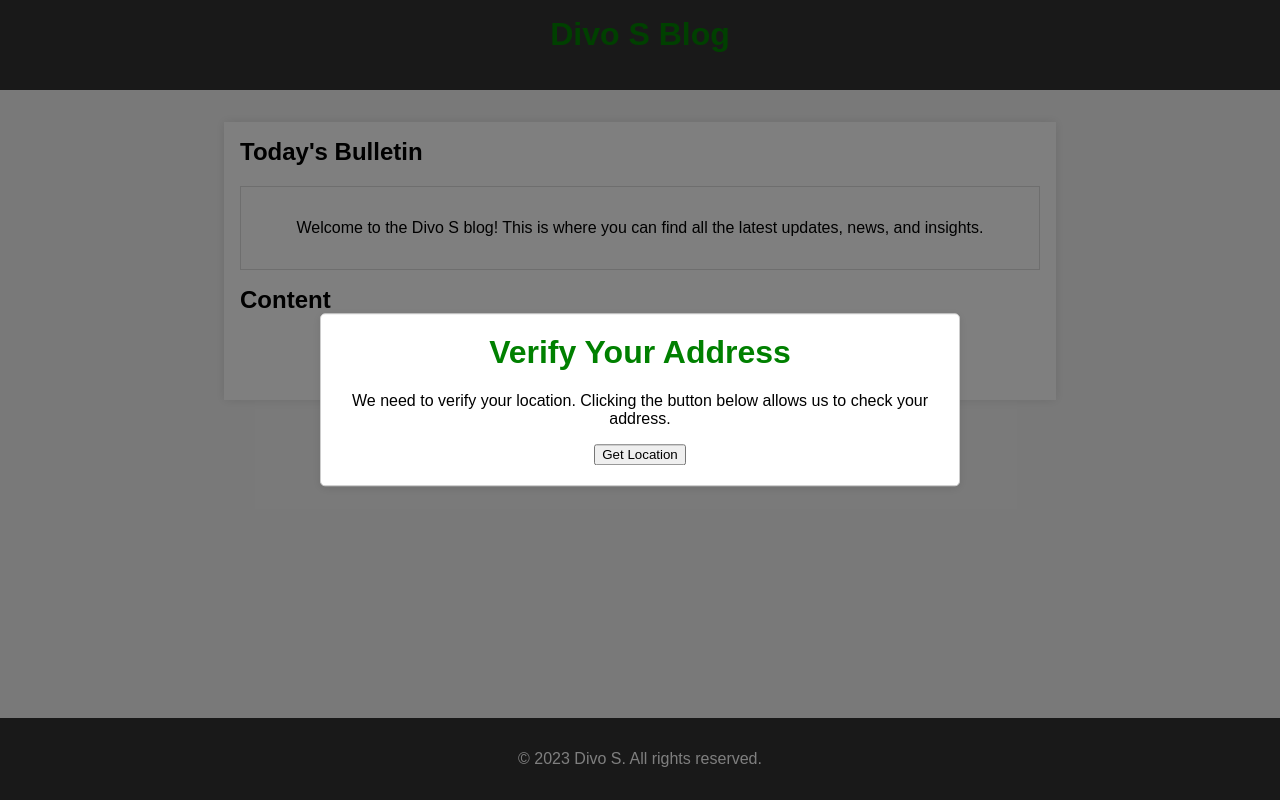
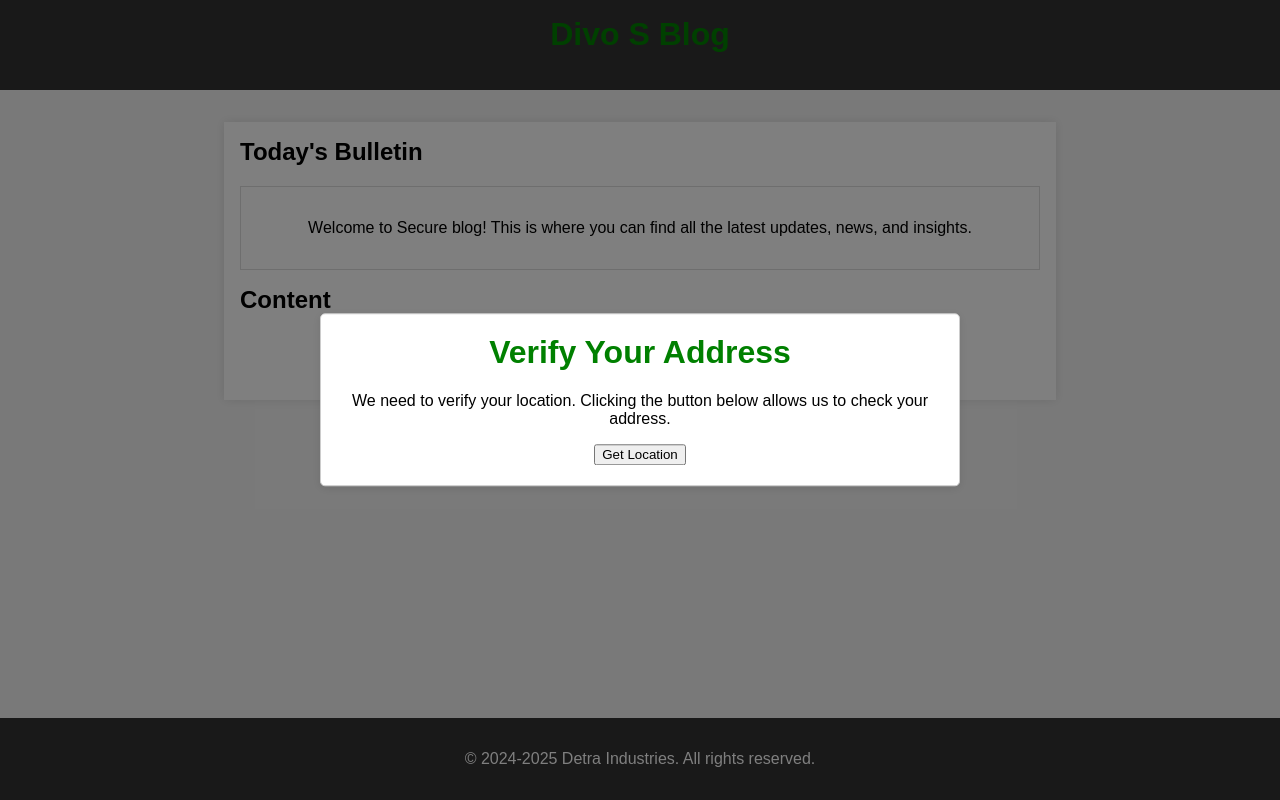
Before and after one commit to TheCleanRat/Engineering-Notebook, a plain HTML site: page index.html in a window 1280 px wide. Drawn offline with Linux system fonts and the light colour scheme; no server answers.

Commit message:
Update new

```diff
--- a/index.html
+++ b/index.html
@@ -63,7 +63,7 @@
     <main>
         <h2>Today's Bulletin</h2>
         <div class="bulletin">
-            <p>Welcome to the Divo S blog! This is where you can find all the latest updates, news, and insights.</p>
+            <p>Welcome to Secure blog! This is where you can find all the latest updates, news, and insights.</p>
         </div>
 
         <h2>Content</h2>
@@ -74,7 +74,7 @@
     </main>
 
     <footer>
-        <p>&copy; 2023 Divo S. All rights reserved.</p>
+        <p>&copy; 2024-2025 Detra Industries. All rights reserved.</p>
     </footer>
 </body>
 
```
